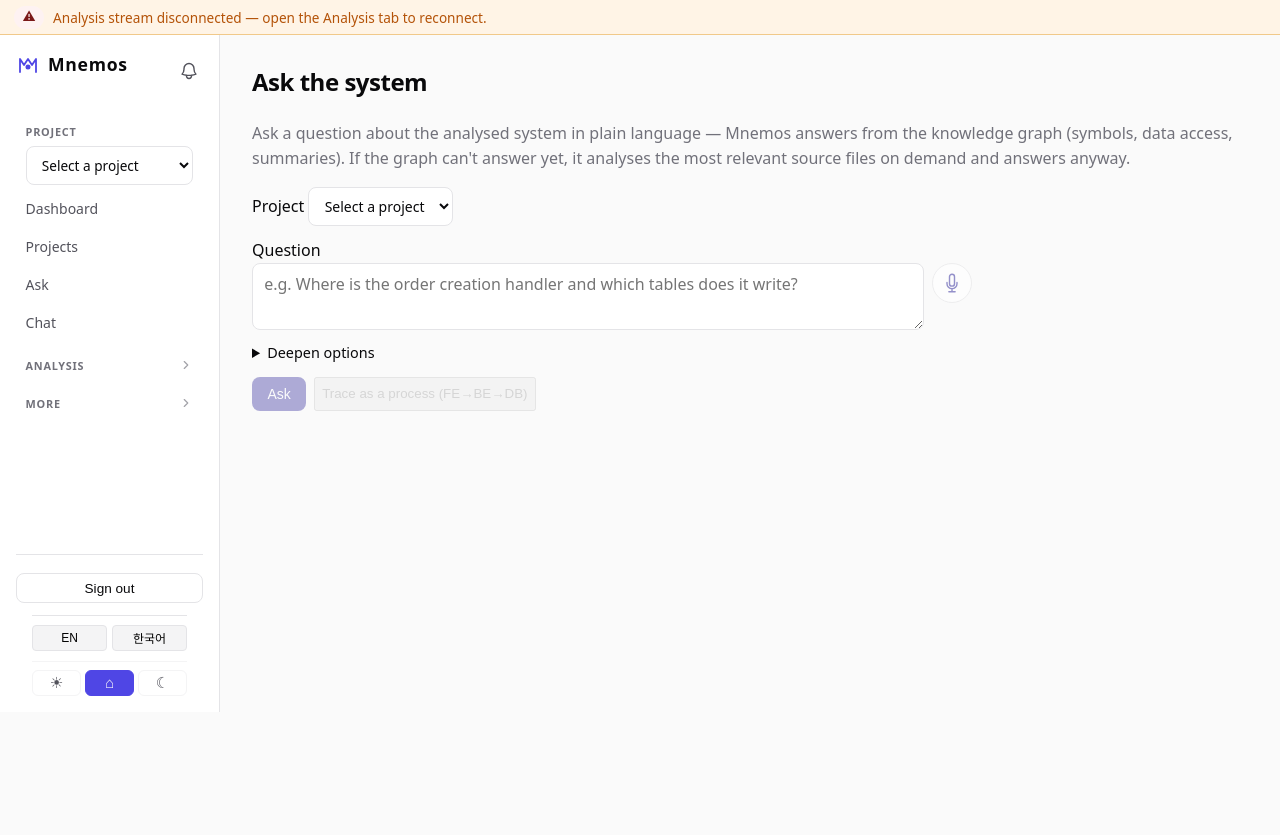
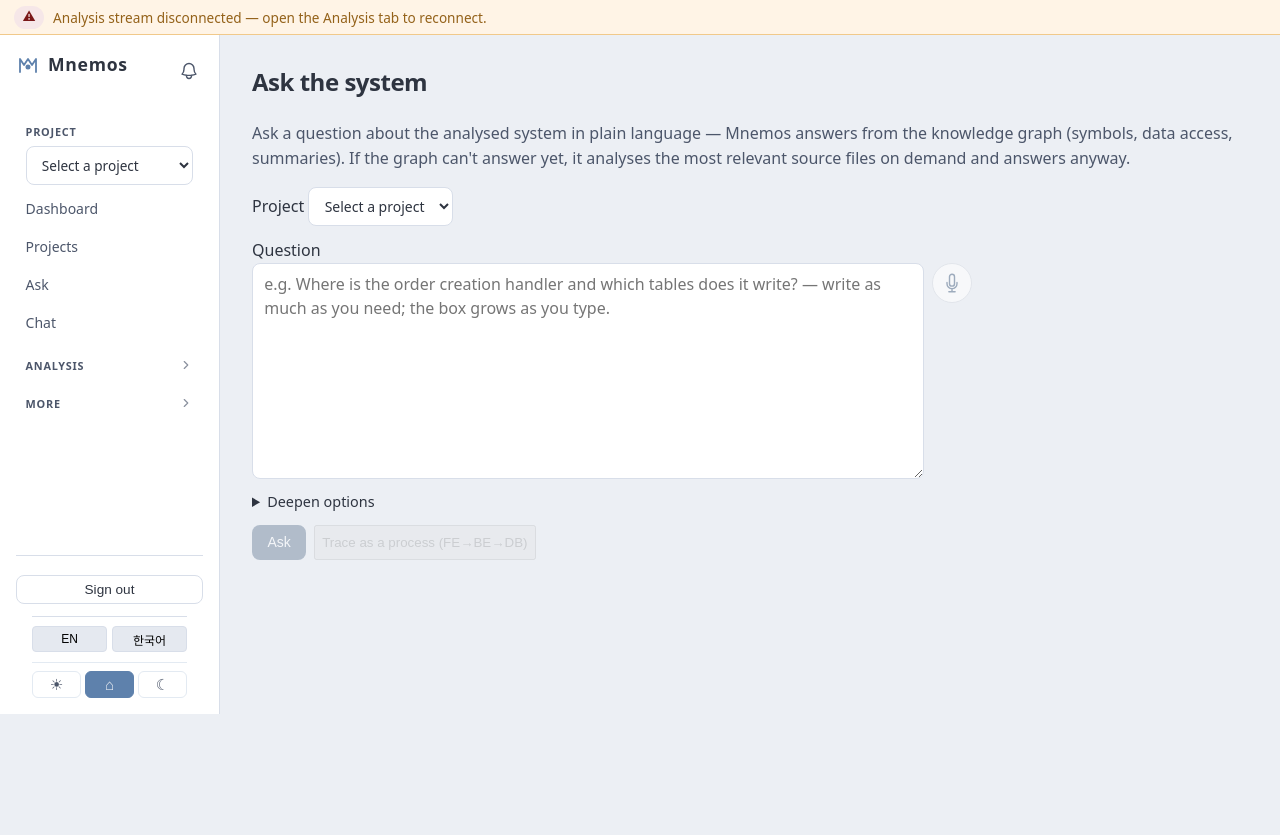
Before and after one commit to evelynn/Mnemos, a Python web app: template server/app/dashboard/templates/ask.html in a window 1280 px wide. Run offline with Jinja, Linux system fonts and the light colour scheme; the template is opened without the code that fills it, so the values that code supplies are empty.

Commit message:
redesign P1: 테마 교체(Nord Light / One Dark Pro) + Ask 입력 확대
전 페이지 리디자인 시작(사용자 승인). 클래스명 보존 → 25페이지 일괄 리스킨.

- app.css 토큰 3블록 교체:
  · light = Nord Light (Snow Storm 캔버스 #eceff4 + Polar Night 잉크 #2e3440
    + Frost 강조 #5e81ac, aurora 시맨틱 AA 대비 보정)
  · dark = One Dark Pro (#282c34 캔버스 + #abb2bf 텍스트 + #61afef 블루,
    green/yellow/red = one dark 팔레트)
  · prefers-color-scheme dark 폴백도 One Dark Pro로 동기화
- ask.html: 질문 textarea rows 2→8 (입력공간 작던 통증점 1차 해소)

검증: app.css 중괄호 334/334, 서버 app.css·/login 200, 새 테마색 served 확인.
다음: P2 컴포넌트·셸 정제(Linear/paperclip), P3 ask/chat 대화형+시각화.

Co-Authored-By: Claude Opus 4.8 (1M context) <noreply@anthropic.com>

```diff
--- a/server/app/dashboard/static/app.css
+++ b/server/app/dashboard/static/app.css
@@ -18,39 +18,38 @@
  * ────────────────────────────────────────────────────────────── */
 
 :root {
-  /* shadcn-vue design tokens — neutral (zinc) base + indigo primary, a
-     light sidebar, the shadcn radius and very soft borders/shadows. Every
-     component below reads these vars, so remapping the values here restyles
-     the whole dashboard to the shadcn look without touching the markup. */
-  --bg:                   #fafafa;   /* zinc-50  app canvas  */
-  --surface:              #ffffff;   /* white cards          */
-  --surface-alt:          #f4f4f5;   /* zinc-100 subtle fill */
-  --surface-tint:         #f4f4f5;
-  --border:               #e4e4e7;   /* zinc-200             */
-  --border-soft:          #f0f0f1;
+  /* Theme: Nord Light — Snow Storm canvas + Polar Night ink + Frost accent.
+     Every component reads these vars, so the whole dashboard re-skins from
+     this one block. The dark theme below is One Dark Pro. */
+  --bg:                   #eceff4;   /* nord6 snow storm canvas */
+  --surface:              #ffffff;   /* cards                   */
+  --surface-alt:          #e5e9f0;   /* nord5 subtle fill       */
+  --surface-tint:         #e5e9f0;
+  --border:               #d8dee9;   /* nord4                   */
+  --border-soft:          #e5e9f0;
 
-  --text:                 #09090b;   /* zinc-950 foreground  */
-  --text-muted:           #71717a;   /* zinc-500             */
-  --text-inverted:        #fafafa;
+  --text:                 #2e3440;   /* nord0 polar night       */
+  --text-muted:           #4c566a;   /* nord3                   */
+  --text-inverted:        #eceff4;
 
-  --accent:               #4f46e5;   /* indigo-600 primary   */
-  --accent-soft:          #eef2ff;   /* indigo-50            */
-  --accent-strong:        #4338ca;   /* indigo-700           */
+  --accent:               #5e81ac;   /* nord10 frost            */
+  --accent-soft:          #e3eaf2;   /* light frost tint        */
+  --accent-strong:        #4c6f99;   /* deeper frost            */
 
-  --success:              #15803d;
-  --success-bg:           #f0fdf4;
-  --warn:                 #b45309;
-  --warn-bg:              #fffbeb;
-  --danger:               #dc2626;
-  --danger-bg:            #fef2f2;
-  --danger-button:        #dc2626;
-  --danger-banner:        #dc2626;
+  --success:              #4f7a3e;   /* nord14 darkened (AA)    */
+  --success-bg:           #eaf1e3;
+  --warn:                 #94621a;   /* nord13 darkened (AA)    */
+  --warn-bg:              #f7efdd;
+  --danger:               #b04a52;   /* nord11 darkened (AA)    */
+  --danger-bg:            #f6e7e8;
+  --danger-button:        #bf616a;   /* nord11                  */
+  --danger-banner:        #bf616a;
 
-  /* Light shadcn sidebar — was a dark slab; now a clean bordered panel. */
+  /* Nord light sidebar — clean snow panel. */
   --sidebar-bg:           #ffffff;
-  --sidebar-fg:           #52525b;   /* zinc-600             */
-  --sidebar-active:       #f4f4f5;   /* zinc-100 active fill */
-  --sidebar-active-fg:    #09090b;
+  --sidebar-fg:           #4c566a;   /* nord3                   */
+  --sidebar-active:       #e3eaf2;   /* frost tint active       */
+  --sidebar-active-fg:    #2e3440;
 
   --sp-1: 0.25rem;
   --sp-2: 0.5rem;
--- a/server/app/dashboard/templates/ask.html
+++ b/server/app/dashboard/templates/ask.html
@@ -19,8 +19,8 @@
     </label>
     <label class="ask-question"><span data-i18n="Question">Question</span>
       <div class="ask-q-row">
-        <textarea id="aq-q" rows="2" required
-          placeholder="e.g. Where is the order creation handler and which tables does it write?"></textarea>
+        <textarea id="aq-q" rows="8" required
+          placeholder="e.g. Where is the order creation handler and which tables does it write? — write as much as you need; the box grows as you type."></textarea>
         <!-- Voice command (PR-155). Hidden until the client confirms the
              browser supports capture AND the server has an STT engine
              installed (mountVoiceInput probes /api/v1/voice/status). -->
```
Also changed, not shown: other parts of server/app/dashboard/static/app.css (+49 -48 lines).
